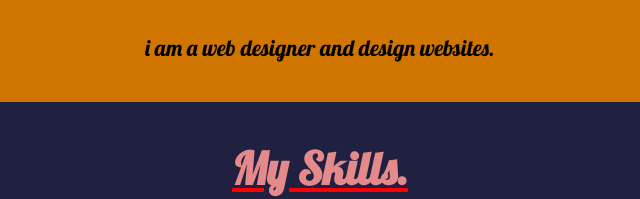
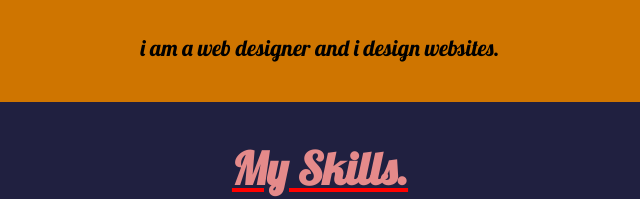
Before and after one commit to syamkumar-2020/personal-site, a plain HTML site: page index.html in a window 1280 px wide. Shown: the part 826-1025 px from the top of the page, 320-960 px from the left. Drawn offline with Linux system fonts and the light colour scheme.

Commit message:
update index

```diff
--- a/index.html
+++ b/index.html
@@ -22,7 +22,7 @@
   <div class="profile">
 <img src="me.jpg" style="width:100px;height:100px;">
     <h2 id="hlo">Hello.</h2>
-    <p>i am a web designer and design websites.</p>
+    <p>i am a web designer and i design websites.</p>
   </div>
   <div class="skills">
     <h2 class="s">My Skills.</h2>
```
